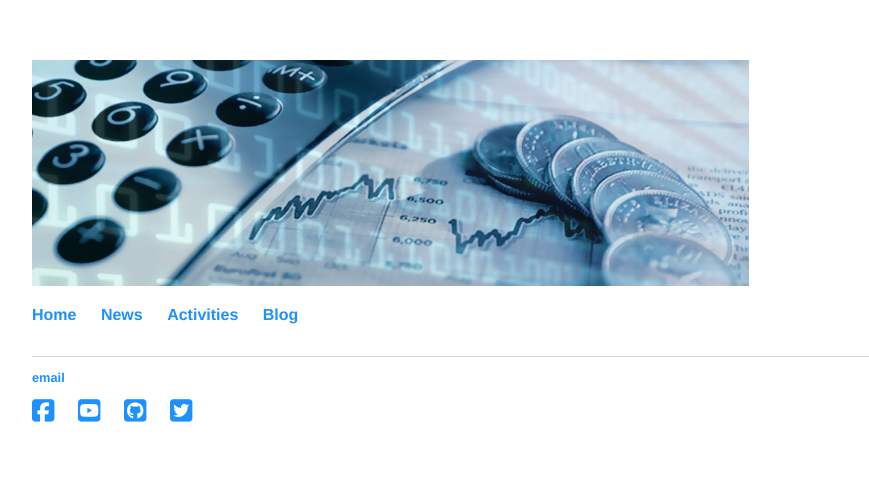
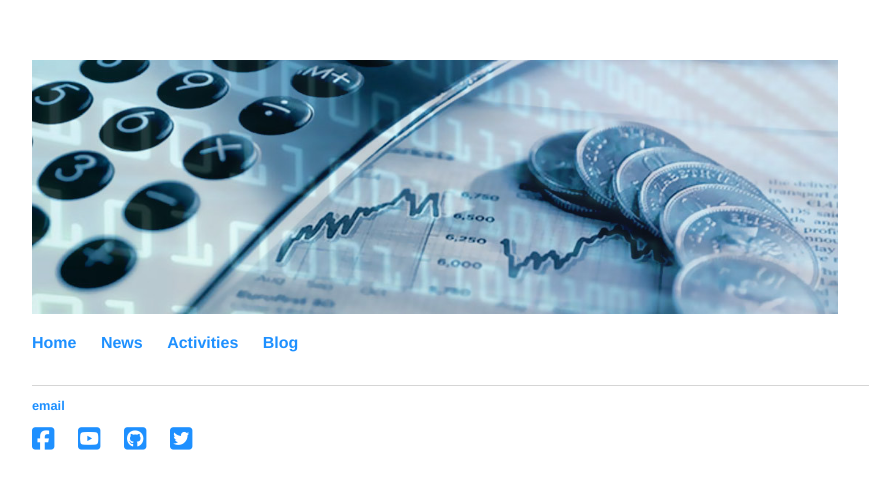
Before and after one commit to pedrocostaferreira/pedrocostaferreira.github.io, a Jekyll site: the page built from index.html, in a window 1280 px wide. Shown: the top 489 px of the page, without its empty margins (160-1029 px from the left). Built offline with Jekyll 4.4.1, drawn with Linux system fonts in a browser that asks for light colours; nearby versions of some CDN libraries; library files that are not in the unit come from our copies.

Commit message:
Update default.html

```diff
--- a/_layouts/default.html
+++ b/_layouts/default.html
@@ -15,7 +15,7 @@
 
 			<nav>
 	    		<div id="center">
-      			<img src="/images/banner_site_pedro.jpg"   width= 80%>
+      			<img src="/images/banner_site_pedro.jpg"   width= 90%>
     			</div>
 
 	    		<ul>
```
